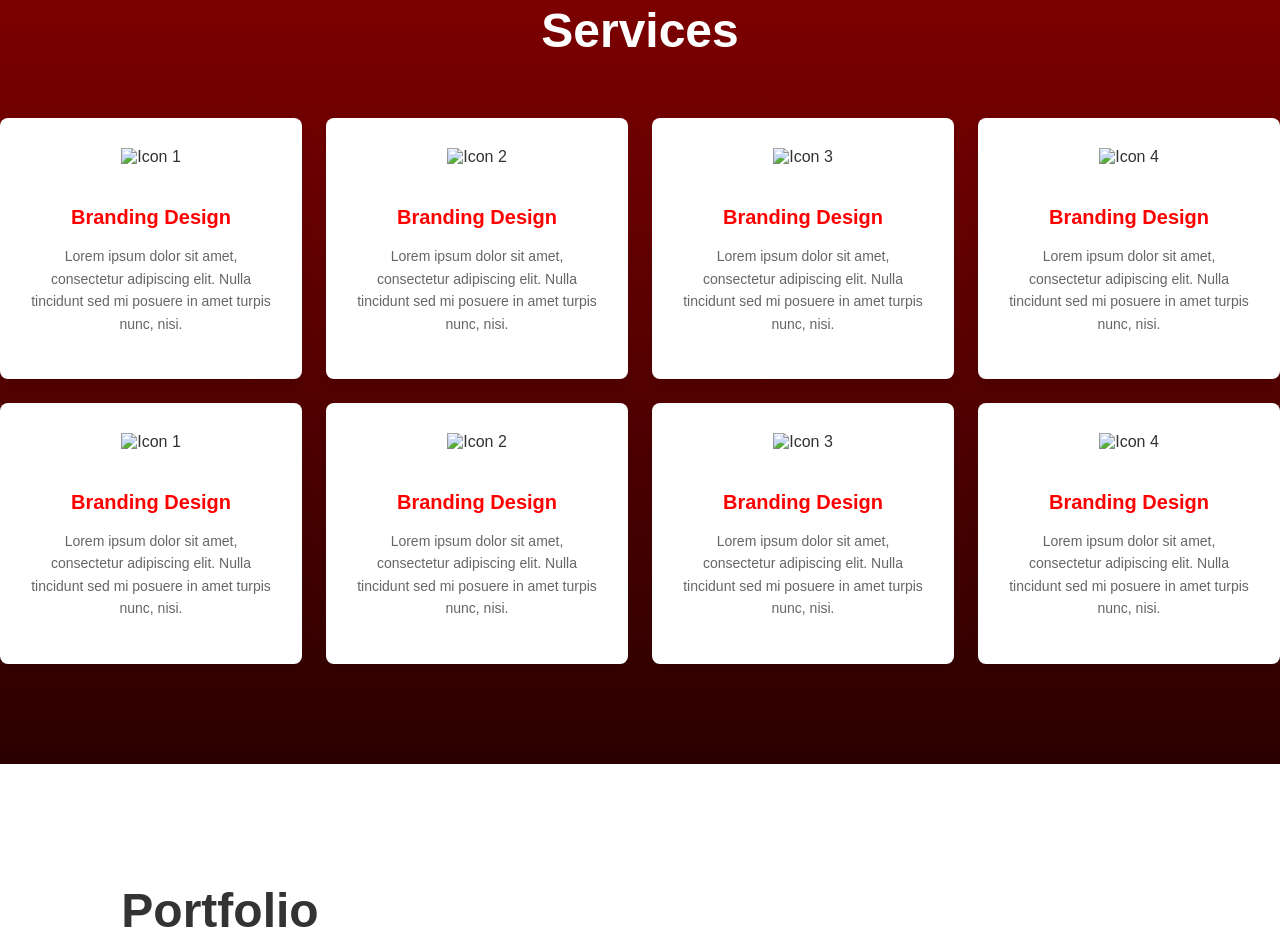
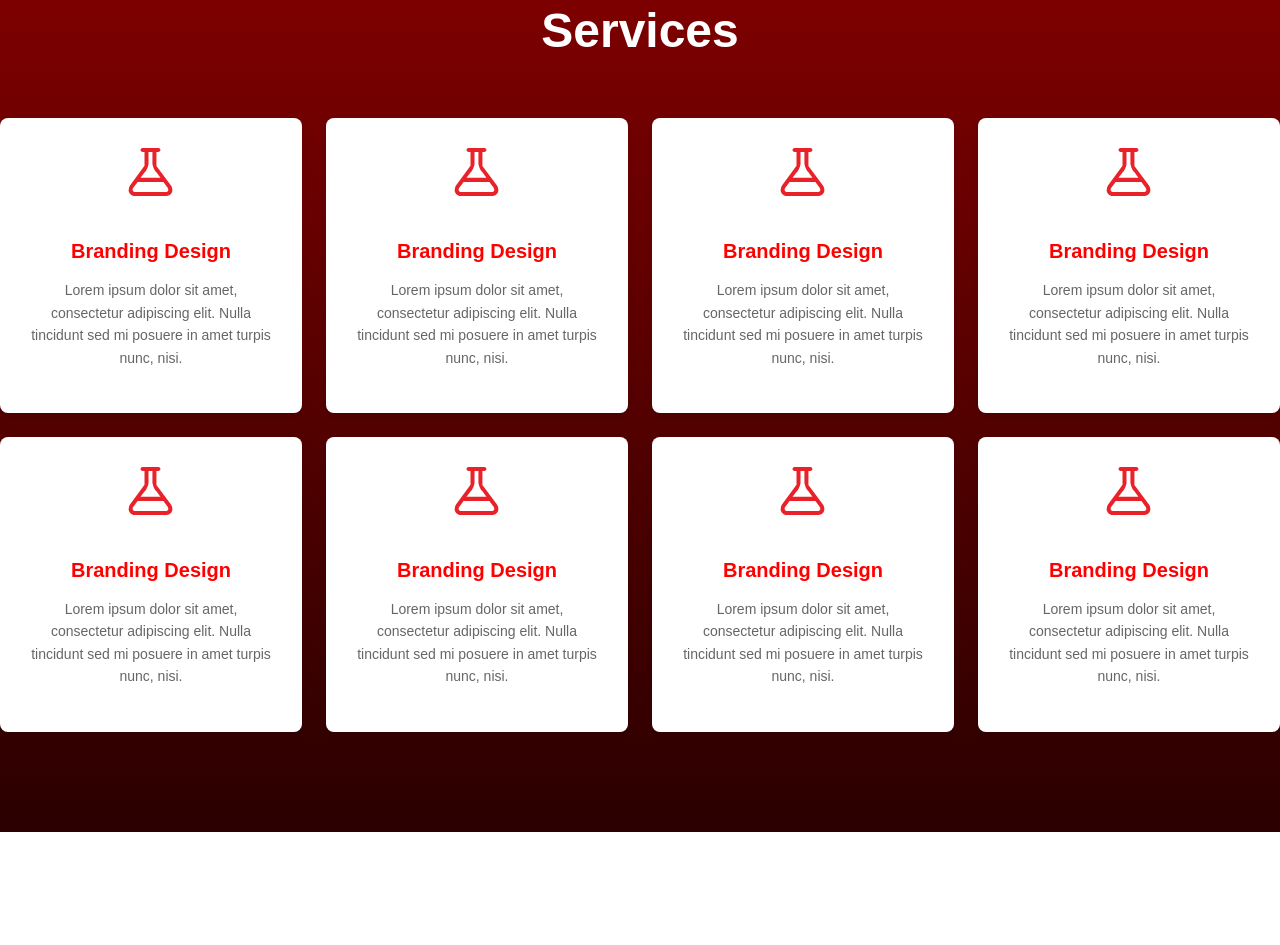
Before and after one commit to INWHIZZ/frontend_musin, a plain HTML site: page index.html in a window 1280 px wide. Shown: the part 1686-2631 px from the top of the page. Drawn offline with Linux system fonts and the light colour scheme.

Commit message:
img/card_service-icon.svg

```diff
--- a/index.html
+++ b/index.html
@@ -55,42 +55,42 @@
     <h2 class="services__title">Services</h2>
     <div class="services__grid">
         <div class="service-card">
-            <img src="card_service-icon.svg" alt="Icon 1" class="service-card__icon">
+            <img src="img/card_service-icon.svg" alt="Icon 1" class="service-card__icon">
             <h3 class="service-card__title">Branding Design</h3>
             <p class="service-card__text">Lorem ipsum dolor sit amet, consectetur adipiscing elit. Nulla tincidunt sed mi posuere in amet turpis nunc, nisi.</p>
         </div>
         <div class="service-card">
-            <img src="card_service-icon.svg" alt="Icon 2" class="service-card__icon">
+            <img src="img/card_service-icon.svg" alt="Icon 2" class="service-card__icon">
             <h3 class="service-card__title">Branding Design</h3>
             <p class="service-card__text">Lorem ipsum dolor sit amet, consectetur adipiscing elit. Nulla tincidunt sed mi posuere in amet turpis nunc, nisi.</p>
         </div>
         <div class="service-card">
-            <img src="card_service-icon.svg" alt="Icon 3" class="service-card__icon">
+            <img src="img/card_service-icon.svg" alt="Icon 3" class="service-card__icon">
             <h3 class="service-card__title">Branding Design</h3>
             <p class="service-card__text">Lorem ipsum dolor sit amet, consectetur adipiscing elit. Nulla tincidunt sed mi posuere in amet turpis nunc, nisi.</p>
         </div>
         <div class="service-card">
-            <img src="card_service-icon.svg" alt="Icon 4" class="service-card__icon">
+            <img src="img/card_service-icon.svg" alt="Icon 4" class="service-card__icon">
             <h3 class="service-card__title">Branding Design</h3>
             <p class="service-card__text">Lorem ipsum dolor sit amet, consectetur adipiscing elit. Nulla tincidunt sed mi posuere in amet turpis nunc, nisi.</p>
         </div>
         <div class="service-card">
-            <img src="card_service-icon.svg" alt="Icon 1" class="service-card__icon">
+            <img src="img/card_service-icon.svg" alt="Icon 1" class="service-card__icon">
             <h3 class="service-card__title">Branding Design</h3>
             <p class="service-card__text">Lorem ipsum dolor sit amet, consectetur adipiscing elit. Nulla tincidunt sed mi posuere in amet turpis nunc, nisi.</p>
         </div>
         <div class="service-card">
-            <img src="card_service-icon.svg" alt="Icon 2" class="service-card__icon">
+            <img src="img/card_service-icon.svg" alt="Icon 2" class="service-card__icon">
             <h3 class="service-card__title">Branding Design</h3>
             <p class="service-card__text">Lorem ipsum dolor sit amet, consectetur adipiscing elit. Nulla tincidunt sed mi posuere in amet turpis nunc, nisi.</p>
         </div>
         <div class="service-card">
-            <img src="card_service-icon.svg" alt="Icon 3" class="service-card__icon">
+            <img src="img/card_service-icon.svg" alt="Icon 3" class="service-card__icon">
             <h3 class="service-card__title">Branding Design</h3>
             <p class="service-card__text">Lorem ipsum dolor sit amet, consectetur adipiscing elit. Nulla tincidunt sed mi posuere in amet turpis nunc, nisi.</p>
         </div>
         <div class="service-card">
-            <img src="card_service-icon.svg" alt="Icon 4" class="service-card__icon">
+            <img src="img/card_service-icon.svg" alt="Icon 4" class="service-card__icon">
             <h3 class="service-card__title">Branding Design</h3>
             <p class="service-card__text">Lorem ipsum dolor sit amet, consectetur adipiscing elit. Nulla tincidunt sed mi posuere in amet turpis nunc, nisi.</p>
         </div>
```
